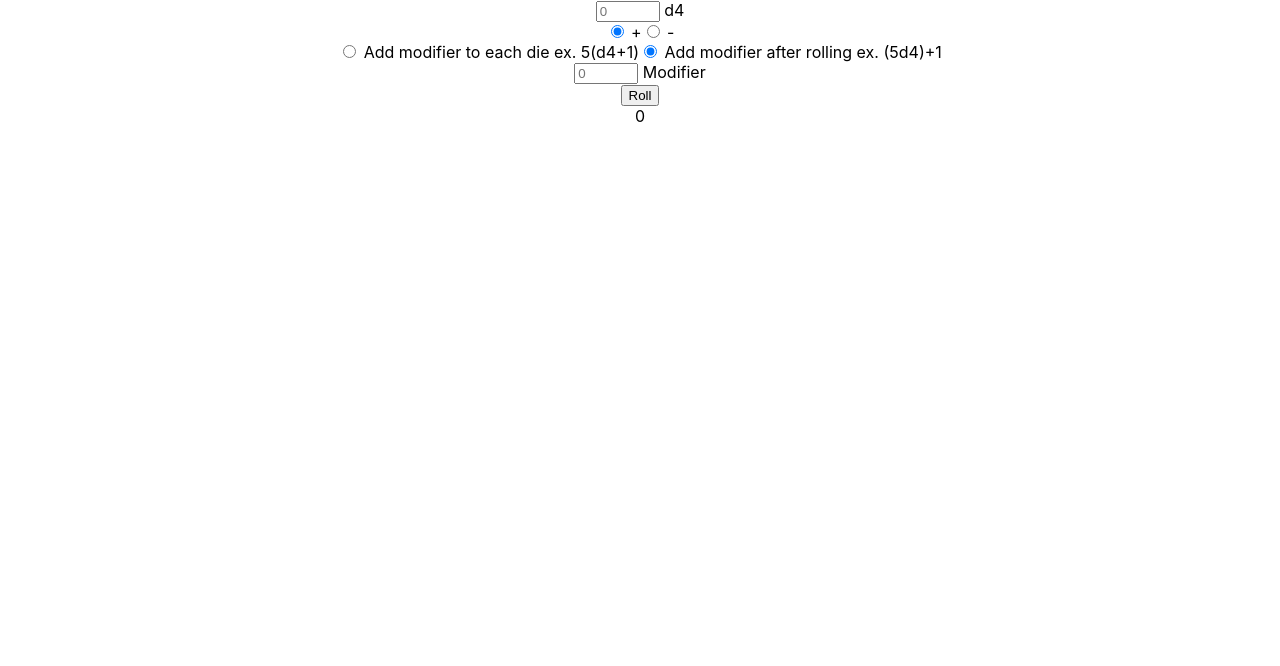
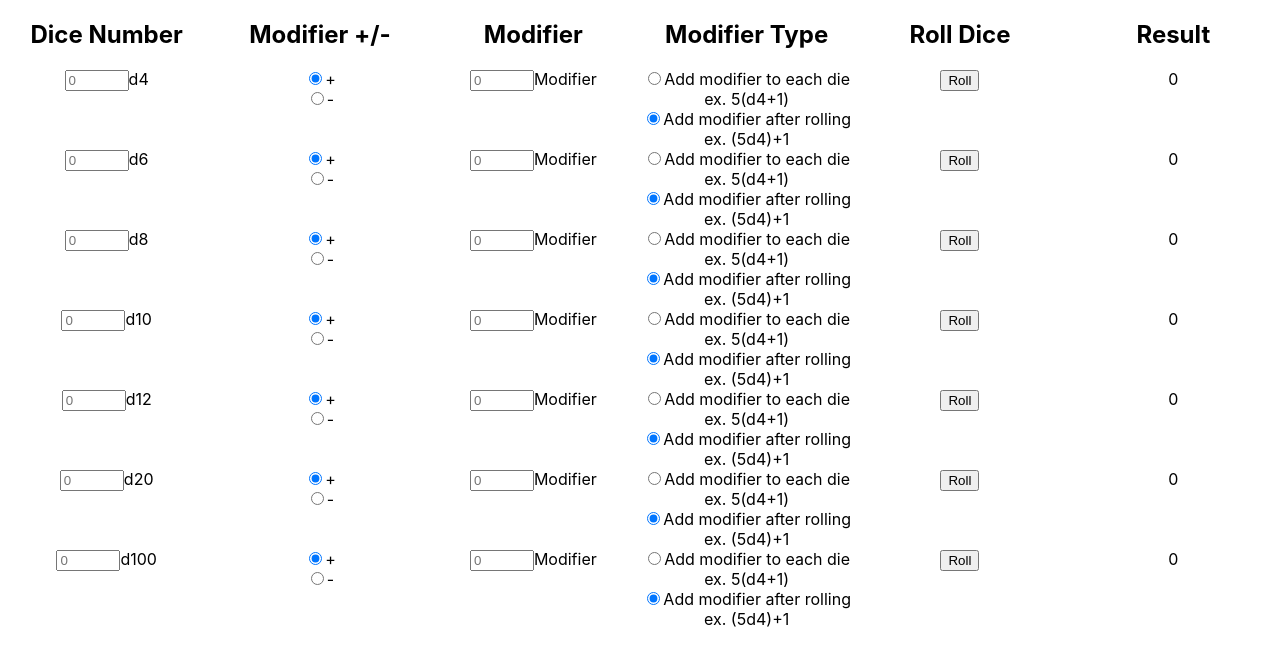
Before and after one commit to TZawalich/Dice-Roller-DnD, a React (Create React App) app: page / in a window 1280 px wide. Shown: the top 666 px of the page. Built offline with nearby package versions, Linux system fonts and the light colour scheme.

Commit message:
grid applied

```diff
--- /dev/null
+++ b/src/App.module.css
@@ -0,0 +1,10 @@
+.bodyGrid{
+    display: grid;
+    grid-template-rows: repeat(8, auto);
+    text-align: center;
+}
+
+.columnTitles{
+    display: grid;
+    grid-template-columns: repeat(6, calc(100%/6));
+}
--- a/src/App.tsx
+++ b/src/App.tsx
@@ -1,6 +1,7 @@
 import React from 'react';
 import logo from './logo.svg';
-import './App.css';
+import styles from "./App.module.css"
+
 import Header from './Header';
 import Footer from './Footer';
 import DiceRoller from './components/DiceRoller';
@@ -13,8 +14,23 @@ function App() {
   return (
     <div className="App">
       <Header />
-        <DiceRoller dice={4} passRoll={passRollHandler}/>
-
+        <div className={styles.bodyGrid}>
+          <div className={styles.columnTitles}>
+            <h2>Dice Number</h2>
+            <h2>Modifier +/-</h2>
+            <h2>Modifier</h2>
+            <h2>Modifier Type</h2>
+            <h2>Roll Dice</h2>
+            <h2>Result</h2>
+          </div>
+          <DiceRoller dice={4} passRoll={passRollHandler}/>
+          <DiceRoller dice={6} passRoll={passRollHandler}/>
+          <DiceRoller dice={8} passRoll={passRollHandler}/>
+          <DiceRoller dice={10} passRoll={passRollHandler}/>
+          <DiceRoller dice={12} passRoll={passRollHandler}/>
+          <DiceRoller dice={20} passRoll={passRollHandler}/>
+          <DiceRoller dice={100} passRoll={passRollHandler}/>
+        </div>
       <Footer />
     </div>
   );
--- a/src/components/DiceRoller.module.css
+++ b/src/components/DiceRoller.module.css
@@ -0,0 +1,31 @@
+.diceRow{
+    display: grid;
+    grid-template-columns: repeat(6, calc(100%/6));
+}
+
+.numberOfDice{
+
+}
+
+.modifierDirection form{
+    display: flex;
+    flex-direction: column;
+}
+
+.modifierApplication form{
+    display: flex;
+    flex-direction: column;
+}
+
+.modifier{
+
+}
+
+.roll{
+
+}
+
+
+.results{
+
+}
--- a/src/components/DiceRoller.tsx
+++ b/src/components/DiceRoller.tsx
@@ -31,52 +31,111 @@ const DiceRoller = (props: { dice: number, passRoll: Function }) => {
         setModifierApplication(e.target.value);
     }
 
-    const rollHandler = (dice:number, numberOfDice:number|string, modifier:number|string, modifierDirection:string, modifierApplication:string) => {
+    const rollHandler = (dice: number, numberOfDice: number | string, modifier: number | string, modifierDirection: string, modifierApplication: string) => {
         let diceNumberCheck: number;
-        let modifierCheck : number;
+        let modifierCheck: number;
         let rolls = [];
+        let modifiedRolls: number[];
 
-        diceNumberCheck = isNaN(+numberOfDice) ? 0 :  +numberOfDice; //check if not a number, if string, set to zero, otherwise set to diceNumberCheck var for futher checks
+        diceNumberCheck = isNaN(+numberOfDice) ? 0 : +numberOfDice; //check if not a number, if string, set to zero, otherwise set to diceNumberCheck var for futher checks
         modifierCheck = isNaN(+modifier) ? 0 : +modifier;
 
         diceNumberCheck = diceNumberCheck > 500 ? 500 : diceNumberCheck; //stop these kids from rolling more than 500 dice at once
         modifierCheck = modifierDirection === "+" ? modifierCheck : modifierCheck * -1; //sets modifier direction
 
-        if( modifierApplication === "all"){  //apply modifier roll to each die
-            for (let i = 0; i < diceNumberCheck; i++) { rolls.push(minMaxRoller(1, dice, modifierCheck)) }
-        }else{//apply modifier once to entire roll array
-            for (let i = 0; i < diceNumberCheck; i++) { rolls.push(minMaxRoller(1, dice, 0)) }
-            rolls.push(modifierCheck)
+        if (modifierApplication === "all") {  //apply modifier roll to each die
+            for (let i = 0; i < diceNumberCheck; i++) { rolls.push(minMaxRoller(1, dice)) }
+            modifiedRolls = rolls.map(x => x + modifierCheck)
+        } else {//apply modifier once to entire roll array
+            for (let i = 0; i < diceNumberCheck; i++) { rolls.push(minMaxRoller(1, dice)) }
+            modifiedRolls = [...rolls, modifierCheck]
         }
-        const result = rolls.reduce((acc, val) => acc + val, 0);
+
+        const result = modifiedRolls.reduce((acc, val) => acc + val, 0);
 
         setResults(result);
-        props.passRoll({result, rolls, modifierApplication, })
+        props.passRoll({ result, rolls, modifierApplication, modifier })
     }
 
-    function minMaxRoller(min: number, max: number, modifier: number) {
-        return (min + Math.floor(Math.random() * (max - min + 1)) + modifier)
+    function minMaxRoller(min: number, max: number) {
+        return (min + Math.floor(Math.random() * (max - min + 1)))
     }
 
     return (
         <div className={styles.diceRow}>
             <div className={styles.numberOfDice}>
-                <input type="number" value={numberOfDice} min={0} max={500} placeholder="0" onChange={setNumberHandler}></input> <label>d{dice}</label>
+                <label>
+                    <input
+                        type="number"
+                        value={numberOfDice}
+                        min={0} max={500}
+                        placeholder="0"
+                        onChange={setNumberHandler}
+                    />
+                    d{dice}
+                </label>
             </div>
             <div className={styles.modifierDirection}>
-                <div onChange={setModifierDirectionHandler}>
-                    <input type="radio" value="+" name="+" checked={modifierDirection === "+"} /> +
-                    <input type="radio" value="-" name="-" checked={modifierDirection === "-"} /> -
-                </div>
+                <form>
+                    <label>
+                        <input
+                            type="radio"
+                            value="+"
+                            name="+"
+                            onChange={setModifierDirectionHandler}
+                            checked={modifierDirection === "+"}
+                        />
+                        +
+                    </label>
+                    <label>
+                        <input
+                            type="radio"
+                            value="-"
+                            name="-"
+                            onChange={setModifierDirectionHandler}
+                            checked={modifierDirection === "-"}
+                        />
+                        -
+                    </label>
+                </form>
+            </div>
+            <div className={styles.modifier}>
+                <label>
+                    <input
+                        type="number"
+                        value={modifier}
+                        min={0}
+                        max={500}
+                        placeholder="0"
+                        onChange={setModifierHandler}
+                    />
+                    Modifier
+                </label>
+
             </div>
             <div className={styles.modifierApplication}>
-                <div onChange={setModifierApplicationHandler}>
-                    <input type="radio" value="all" name="all" checked={modifierApplication === "all"} /> Add modifier to each die ex. 5(d4+1)
-                    <input type="radio" value="once" name="once" checked={modifierApplication === "once"} /> Add modifier after rolling ex. (5d4)+1
-                </div>
-            </div>
-            <div className={styles.modifier}>
-                <input type="number" value={modifier} min={0} max={500} placeholder="0" onChange={setModifierHandler}></input> <label>Modifier</label>
+                <form>
+                    <label>
+                        <input
+                            type="radio"
+                            value="all"
+                            name="all"
+                            onChange={setModifierApplicationHandler}
+                            checked={modifierApplication === "all"}
+                        />
+                        Add modifier to each die ex. 5(d4+1)
+                    </label>
+                    <label>
+                        <input
+                            type="radio"
+                            value="once"
+                            name="once"
+                            onChange={setModifierApplicationHandler}
+                            checked={modifierApplication === "once"}
+                        />
+                        Add modifier after rolling ex. (5d4)+1
+                    </label>
+                </form>
             </div>
             <div className={styles.roll}>
                 <button onClick={() => rollHandler(dice, numberOfDice, modifier, modifierDirection, modifierApplication)}>Roll</button>
```
